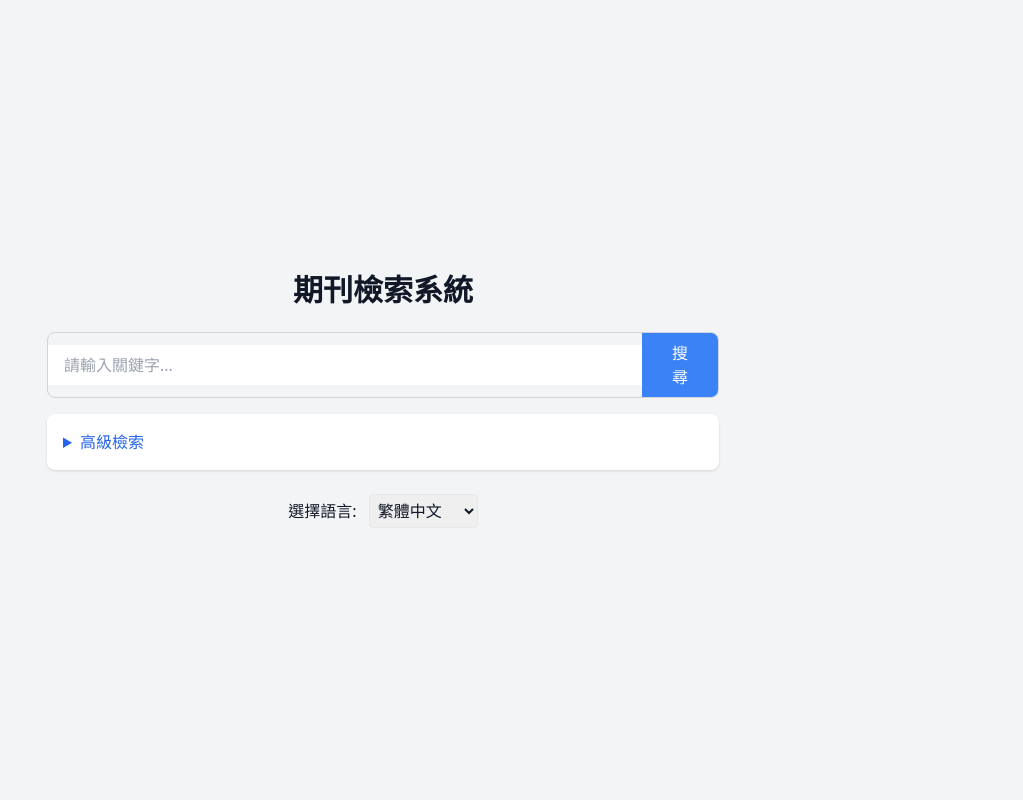
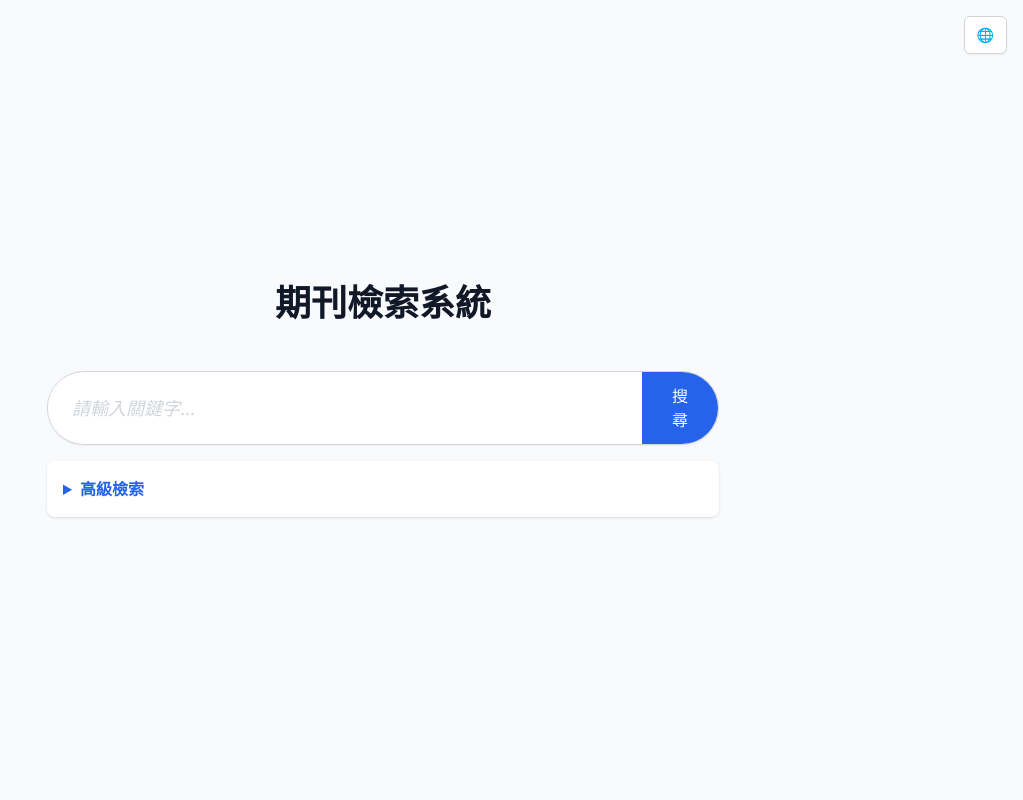
Before and after one commit to Mechanic-Hwang/Journal-Search-System, a FastAPI app: page / in a window 1280 px wide. Shown: the whole page, without its empty margins (257-1280 px from the left). Run offline with FastAPI, Linux system fonts and the light colour scheme; some libraries are stand-ins or nearby versions.

Commit message:
更新search网页，新增多语言切换功能，在dictionary中存储多语言

```diff
--- a/main.py
+++ b/main.py
@@ -3,7 +3,7 @@
 import os
 import shutil
 from datetime import datetime
-from fastapi import FastAPI, UploadFile, File, Form, Request
+from fastapi import FastAPI, UploadFile, File, Form, Request, Query
 from fastapi.responses import HTMLResponse
 from fastapi.templating import Jinja2Templates
 from fastapi.staticfiles import StaticFiles
@@ -14,6 +14,7 @@ import pandas as pd
 import re
 from models.models import Base, Journal, UploadLog
 from database.database import engine
+from translations.dictionary import translations
 from utils.i18n import get_locale, get_translator
 from utils.util import parse_date
 
@@ -29,23 +30,21 @@ DATABASE_URL = "sqlite:///./journal.db"
 engine = create_engine(DATABASE_URL, connect_args={"check_same_thread": False})
 SessionLocal = sessionmaker(autocommit=False, autoflush=False, bind=engine)
 Base = declarative_base()
-
-
-
-
-app = FastAPI()
-templates = Jinja2Templates(directory="app/templates")
+templates = Jinja2Templates(directory="templates")
 
 @app.get("/", response_class=HTMLResponse)
 def search_page(request: Request):
-    lang = get_locale(request)
-    translator = get_translator(lang)
-    _ = translator.gettext
-    return templates.TemplateResponse("search.html", {
-        "request": request,
-        "lang": lang,
-        "_": _,
-    })
+    try:
+        lang = request.query_params.get("lang", "zh_mo")
+        translation = translations.get(lang, translations["zh_mo"])
+        return templates.TemplateResponse("search.html", {
+            "request": request,
+            "lang": lang,
+            "translation": translation,
+        })
+    except Exception as e:
+        print("模板渲染出错：", str(e))
+        raise e
 
 # Upload Endpoint
 @app.get("/upload", response_class=HTMLResponse)
--- a/templates/search.html
+++ b/templates/search.html
@@ -2,50 +2,104 @@
 <html lang="{{ lang }}">
 <head>
     <meta charset="UTF-8">
-    <title>{{ _("期刊檢索系統") }}</title>
+    <title>{{ translation['search_system'] }}</title>
+    <link href="https://fonts.googleapis.com/css2?family=Noto+Sans&display=swap" rel="stylesheet">
     <script src="https://cdn.tailwindcss.com"></script>
+    <style>
+        body {
+            font-family: 'Noto Sans', sans-serif;
+        }
+        .search-input::placeholder {
+            font-style: italic;
+        }
+    </style>
 </head>
-<body class="bg-gray-100 text-gray-900">
+<body class="bg-gray-50 text-gray-900 relative">
+
+    <!-- Language Dropdown Top-Right -->
+    <div class="absolute top-4 right-4 z-50">
+        <div class="relative inline-block text-left">
+            <button id="langToggle" type="button"
+                    class="inline-flex justify-center w-full rounded-md border border-gray-300 shadow-sm px-3 py-2 bg-white text-sm font-medium text-gray-700 hover:bg-gray-100"
+                    aria-haspopup="true" aria-expanded="false">
+                🌐
+            </button>
+
+            <div id="langMenu" class="hidden origin-top-right absolute right-0 mt-2 w-32 rounded-md shadow-lg bg-white ring-1 ring-black ring-opacity-5">
+                <div class="py-1">
+                    <a href="?lang=zh_mo" class="lang-option block px-4 py-2 text-sm text-gray-700 hover:bg-gray-100">中文</a>
+                    <a href="?lang=en" class="lang-option block px-4 py-2 text-sm text-gray-700 hover:bg-gray-100">English</a>
+                    <a href="?lang=pt" class="lang-option block px-4 py-2 text-sm text-gray-700 hover:bg-gray-100">Português</a>
+                </div>
+            </div>
+        </div>
+    </div>
+
+    <!-- Main Content -->
     <div class="flex flex-col items-center justify-center min-h-screen px-4">
+
         <!-- Title -->
-        <h1 class="text-3xl font-bold mb-6">{{ _("期刊檢索系統") }}</h1>
+        <h1 class="text-4xl font-bold mb-8">{{ translation['search_system'] }}</h1>
 
-        <!-- Search Box -->
-        <form method="get" action="/search_results" class="w-full max-w-2xl">
-            <div class="flex items-center border border-gray-300 rounded-lg overflow-hidden">
-                <input type="text" name="query" placeholder="{{ _('請輸入關鍵字...') }}"
-                       class="w-full px-4 py-2 outline-none">
-                <button type="submit" class="bg-blue-500 text-white px-6 py-2 hover:bg-blue-600">
-                    {{ _("搜尋") }}
+        <!-- Search Form -->
+        <form method="get" action="/search_results" class="w-full max-w-2xl space-y-4">
+            <input type="hidden" name="lang" value="{{ lang }}">
+
+            <!-- Search Input -->
+            <div class="flex items-center border border-gray-300 rounded-full overflow-hidden bg-white shadow-sm">
+                <input type="text" name="query"
+                       placeholder="{{ translation['placeholder'] }}"
+                       class="search-input w-full px-6 py-3 text-base md:text-lg outline-none text-gray-800 placeholder-gray-400 {% if lang == 'zh_mo' %}placeholder:text-gray-300{% endif %}">
+                <button type="submit"
+                        class="bg-blue-600 text-white px-6 py-3 rounded-none hover:bg-blue-700">
+                    {{ translation['search_button'] }}
                 </button>
             </div>
 
             <!-- Advanced Search Toggle -->
-            <details class="mt-4 bg-white shadow rounded-lg p-4">
-                <summary class="cursor-pointer text-blue-600">{{ _("高級檢索") }}</summary>
+            <details class="bg-white shadow rounded-lg p-4">
+                <summary class="cursor-pointer text-blue-600 text-sm md:text-base font-semibold">{{ translation['advanced_search'] }}</summary>
                 <div class="grid grid-cols-1 md:grid-cols-2 gap-4 mt-4">
                     {% for field in ["ARTICLE_ID", "TITLE", "AUTHOR", "ABSTRACT", "SOURCE_ID",
                                      "CUM_ISSUE", "SERIES", "VOL_NO", "PAGE_NO", "SEARCH_DATE",
                                      "DISPLAY_DATE", "KEYWORD"] %}
                         <div>
-                            <label class="block font-semibold mb-1" for="{{ field }}">{{ _(field) }}</label>
+                            <label class="block font-semibold mb-1" for="{{ field }}">{{ field }}</label>
                             <input type="text" name="{{ field }}" id="{{ field }}"
-                                   class="w-full border px-3 py-2 rounded-lg" />
+                                   class="w-full border border-gray-300 px-3 py-2 rounded-md focus:outline-none focus:ring-2 focus:ring-blue-400" />
                         </div>
                     {% endfor %}
                 </div>
             </details>
         </form>
 
-        <!-- Language Switcher -->
-        <form method="get" class="mt-6">
-            <label for="lang" class="mr-2">{{ _("選擇語言") }}:</label>
-            <select name="lang" id="lang" onchange="this.form.submit()" class="border p-1 rounded">
-                <option value="zh_TW" {% if lang == "zh_TW" %}selected{% endif %}>繁體中文</option>
-                <option value="en" {% if lang == "en" %}selected{% endif %}>English</option>
-                <option value="pt" {% if lang == "pt" %}selected{% endif %}>Português</option>
-            </select>
-        </form>
     </div>
+
+    <!-- Language Dropdown Script -->
+    <script>
+        const toggle = document.getElementById('langToggle');
+        const menu = document.getElementById('langMenu');
+        const options = document.querySelectorAll('.lang-option');
+
+        toggle.addEventListener('click', (e) => {
+            e.stopPropagation();
+            menu.classList.toggle('hidden');
+        });
+
+        options.forEach(option => {
+            option.addEventListener('click', () => {
+                menu.classList.add('hidden');
+            });
+        });
+
+        document.addEventListener('click', () => {
+            menu.classList.add('hidden');
+        });
+
+        menu.addEventListener('click', (e) => {
+            e.stopPropagation();
+        });
+    </script>
+
 </body>
 </html>
--- /dev/null
+++ b/translations/dictionary.py
@@ -0,0 +1,32 @@
+translations = {
+    "zh_mo": {
+        "search_system": "期刊檢索系統",
+        "placeholder": "請輸入關鍵字...",
+        "search_button": "搜尋",
+        "advanced_search": "高級檢索",
+        "choose_language": "選擇語言",
+        "english": "English",
+        "portuguese": "Português",
+        "zh_mo": "繁体中文",
+    },
+    "en": {
+        "search_system": "Journal Search System",
+        "placeholder": "Please enter keywords...",
+        "search_button": "Search",
+        "advanced_search": "Advanced Search",
+        "choose_language": "Choose Language",
+        "english": "English",
+        "portuguese": "Português",
+        "zh_mo": "繁体中文",
+    },
+    "pt": {
+        "search_system": "Sistema de Busca de Periódicos",
+        "placeholder": "Digite as palavras-chave...",
+        "search_button": "Pesquisar",
+        "advanced_search": "Pesquisa Avançada",
+        "choose_language": "Escolher idioma",
+        "english": "English",
+        "portuguese": "Português",
+        "zh_mo": "繁体中文",
+    }
+}
--- a/utils/i18n.py
+++ b/utils/i18n.py
@@ -3,7 +3,7 @@ from fastapi import Request
 
 def get_locale(request: Request) -> str:
     lang = request.query_params.get("lang")
-    return lang if lang in ["zh_TW", "en", "pt"] else "zh_TW"
+    return lang if lang in ["zh_mo", "en", "pt"] else "zh_mo"
 
 def get_translator(lang: str):
     return gettext.translation("messages", localedir="app/translations", languages=[lang], fallback=True)
```
